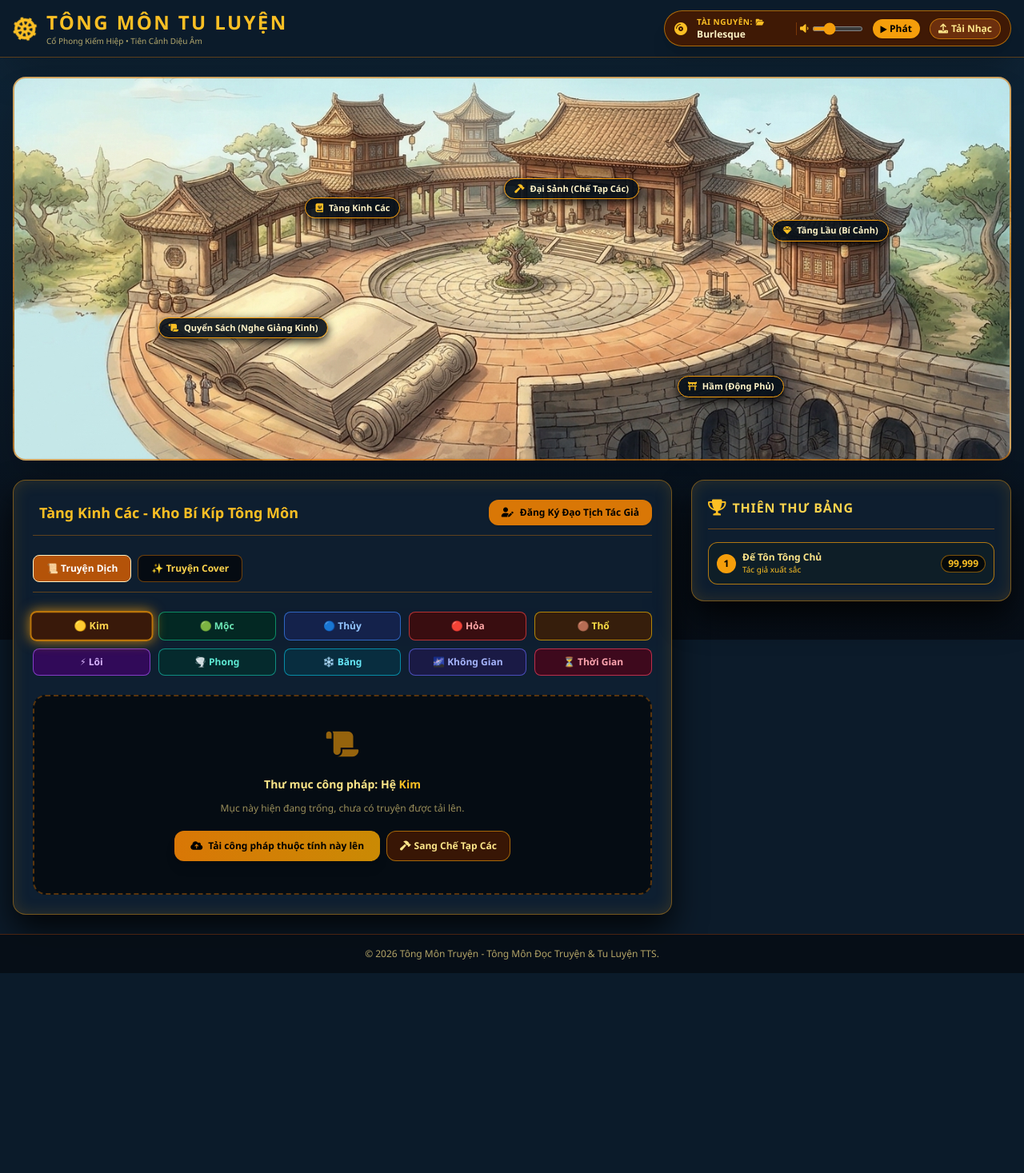
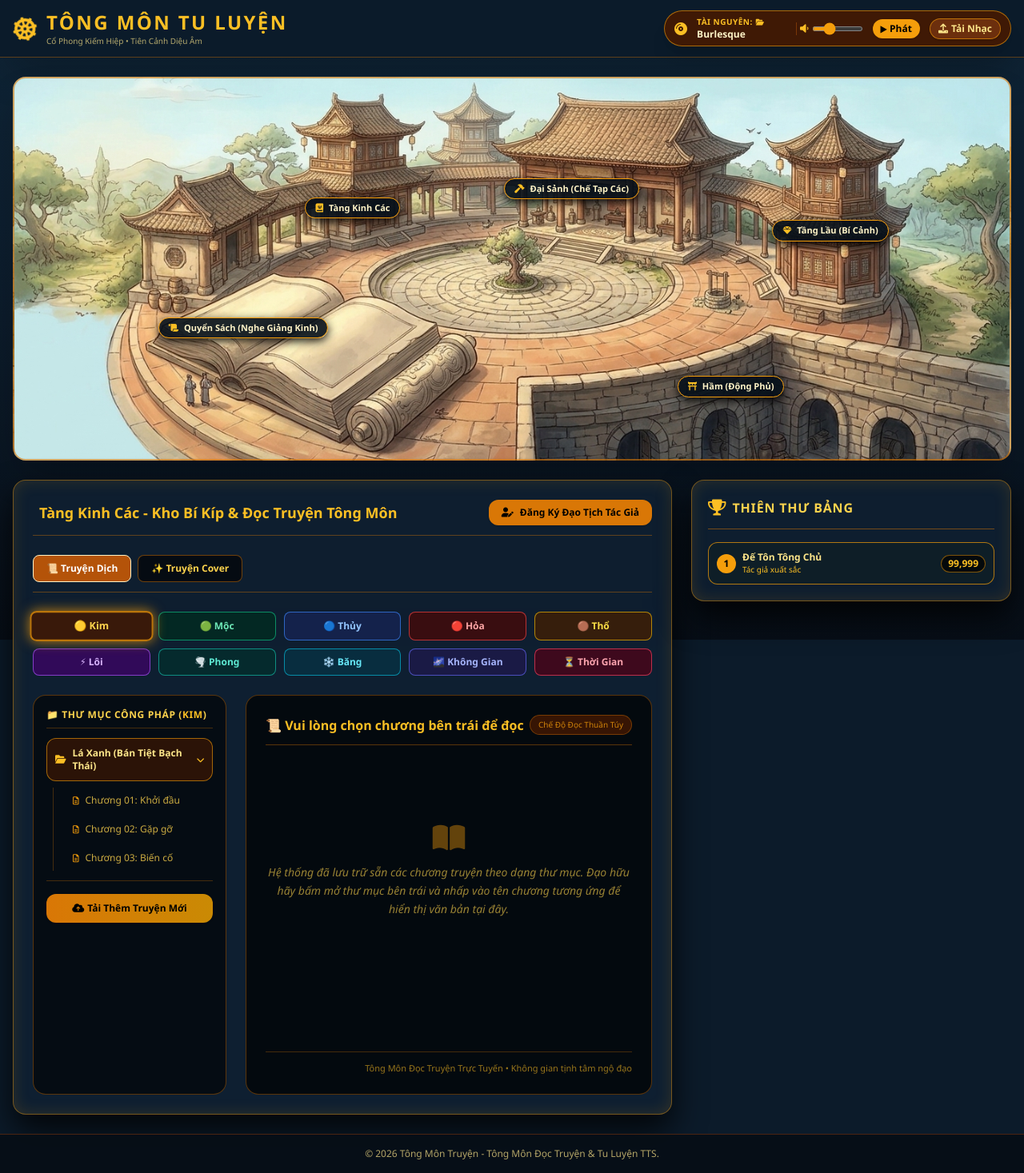
Before and after one commit to Thanh-art123/tts-appp, a Flask app: page /tang-kinh-cac in a window 1280 px wide. Shown: the whole page at 80% size. Before the commit the page ends 1217 px from the top, so only its background shows below. Run offline with Flask 3, Linux system fonts and the light colour scheme; some libraries are stand-ins or nearby versions.

Commit message:
Update tang_kinh_cac.html

```diff
--- a/templates/tang_kinh_cac.html
+++ b/templates/tang_kinh_cac.html
@@ -1,12 +1,12 @@
 {% extends "base.html" %}
-{% block title %}Tàng Kinh Các - Kho Bí Kíp{% endblock %}
+{% block title %}Tàng Kinh Các - Kho Bí Kíp & Đọc Truyện{% endblock %}
 
 {% block content %}
 <div class="panel-3d rounded-2xl p-6 space-y-6">
     <div class="flex flex-col md:flex-row justify-between items-start md:items-center border-b border-amber-600/40 pb-3 gap-4">
         <h2 class="text-lg font-bold text-amber-400 flex items-center space-x-2">
             <i class="fa-solid fa-book-bookmark text-amber-500"></i>
-            <span>Tàng Kinh Các - Kho Bí Kíp Tông Môn</span>
+            <span>Tàng Kinh Các - Kho Bí Kíp & Đọc Truyện Tông Môn</span>
         </h2>
 
         <!-- Nút Đăng Ký / Đăng Nhập Tác Giả -->
@@ -16,6 +16,7 @@
         </button>
     </div>
 
+    <!-- Phân loại chuyên mục -->
     <div class="flex space-x-2 border-b border-amber-600/40 pb-3 mb-4">
         <button onclick="switchCategory('truyen-dich')" id="btn-truyen-dich" class="sub-btn active-sub text-xs font-bold px-4 py-2 rounded-lg bg-black/60 border border-amber-600/50 text-amber-300 transition cursor-pointer">
             📜 Truyện Dịch
@@ -39,19 +40,72 @@
         <button onclick="selectElement('Thời Gian')" id="elem-Thời Gian" class="elem-btn text-xs py-2 px-2 bg-rose-950/80 border border-rose-500/70 rounded-lg font-bold text-rose-300 cursor-pointer">⏳ Thời Gian</button>
     </div>
 
-    <div class="text-center py-10 border-2 border-dashed border-amber-600/40 rounded-2xl bg-black/60 space-y-3">
-        <i class="fa-solid fa-scroll text-4xl text-amber-500/60 mb-2"></i>
-        <p class="text-amber-200 font-bold text-sm">Thư mục công pháp: Hệ <span id="current-elem-title" class="text-amber-400 font-extrabold">Kim</span></p>
-        <p class="text-amber-200/60 text-xs mt-1">Mục này hiện đang trống, chưa có truyện được tải lên.</p>
+    <!-- KHU VỰC GIAO DIỆN THƯ MỤC TRUYỆN VÀ ĐỌC SÁCH -->
+    <div class="grid grid-cols-1 lg:grid-cols-3 gap-6">
 
-        <div class="flex flex-col sm:flex-row justify-center gap-2 pt-2">
-            <button onclick="checkUploadPermission()" class="bg-gradient-to-r from-amber-600 to-yellow-600 hover:from-amber-500 hover:to-yellow-500 text-black font-extrabold text-xs py-2.5 px-5 rounded-xl shadow-lg transition cursor-pointer">
-                <i class="fa-solid fa-cloud-arrow-up mr-1"></i> Tải công pháp thuộc tính này lên
-            </button>
-            <a href="/che-tap-cac" class="bg-amber-950/80 hover:bg-amber-900 border border-amber-500/60 text-amber-200 font-bold text-xs py-2.5 px-4 rounded-xl transition inline-flex items-center justify-center">
-                <i class="fa-solid fa-hammer mr-1"></i> Sang Chế Tạp Các
-            </a>
+        <!-- CỘT BÊN TRÁI: THƯ MỤC CHỨA TRUYỆN -->
+        <div class="lg:col-span-1 bg-black/60 border border-amber-600/40 rounded-2xl p-4 space-y-3 max-h-[600px] overflow-y-auto">
+            <h3 class="text-xs font-extrabold text-amber-300 uppercase tracking-wider border-b border-amber-600/30 pb-2">
+                📁 Thư Mục Công Pháp (<span id="current-elem-title" class="text-amber-400">Kim</span>)
+            </h3>
+
+            <!-- Thư mục mẫu: Truyện Lá Xanh -->
+            <div class="space-y-2">
+                <div onclick="toggleFolder('folder-laxanh')" class="bg-amber-950/60 hover:bg-amber-900/60 border border-amber-500/60 p-2.5 rounded-xl cursor-pointer flex items-center justify-between transition">
+                    <span class="text-xs font-bold text-amber-200 flex items-center space-x-2">
+                        <i class="fa-solid fa-folder-open text-amber-400"></i>
+                        <span>Lá Xanh (Bán Tiệt Bạch Thái)</span>
+                    </span>
+                    <i class="fa-solid fa-chevron-down text-[10px] text-amber-400"></i>
+                </div>
+
+                <!-- Danh sách chương bên trong thư mục Lá Xanh -->
+                <ul id="folder-laxanh" class="space-y-1 pl-4 border-l border-amber-600/30 ml-2">
+                    <li onclick="loadChapter('Lá Xanh - Chương 01', 'Đây là nội dung văn bản chi tiết của Chương 01: Khởi đầu trong bộ truyện Lá Xanh. Bạn đọc có thể thoải mái thưởng thức cốt truyện mạch lạc tại đây.')" class="text-xs text-amber-300/80 hover:text-amber-200 hover:bg-amber-950/40 p-2 rounded-lg cursor-pointer transition flex items-center space-x-2">
+                        <i class="fa-regular fa-file-lines text-amber-500 text-[10px]"></i>
+                        <span>Chương 01: Khởi đầu</span>
+                    </li>
+                    <li onclick="loadChapter('Lá Xanh - Chương 02', 'Đây là nội dung văn bản chi tiết của Chương 02: Gặp gỡ trong bộ truyện Lá Xanh. Mạch truyện tiếp tục diễn biến lôi cuốn.')" class="text-xs text-amber-300/80 hover:text-amber-200 hover:bg-amber-950/40 p-2 rounded-lg cursor-pointer transition flex items-center space-x-2">
+                        <i class="fa-regular fa-file-lines text-amber-500 text-[10px]"></i>
+                        <span>Chương 02: Gặp gỡ</span>
+                    </li>
+                    <li onclick="loadChapter('Lá Xanh - Chương 03', 'Đây là nội dung văn bản chi tiết của Chương 03: Biến cố trong bộ truyện Lá Xanh. Những tình tiết bất ngờ dần hé lộ.')" class="text-xs text-amber-300/80 hover:text-amber-200 hover:bg-amber-950/40 p-2 rounded-lg cursor-pointer transition flex items-center space-x-2">
+                        <i class="fa-regular fa-file-lines text-amber-500 text-[10px]"></i>
+                        <span>Chương 03: Biến cố</span>
+                    </li>
+                </ul>
+            </div>
+
+            <!-- Nút tải thêm truyện -->
+            <div class="pt-4 border-t border-amber-600/30 text-center">
+                <button onclick="checkUploadPermission()" class="w-full bg-gradient-to-r from-amber-600 to-yellow-600 hover:from-amber-500 hover:to-yellow-500 text-black font-extrabold text-xs py-2.5 px-3 rounded-xl shadow transition cursor-pointer flex items-center justify-center space-x-1">
+                    <i class="fa-solid fa-cloud-arrow-up"></i>
+                    <span>Tải Thêm Truyện Mới</span>
+                </button>
+            </div>
         </div>
+
+        <!-- CỘT BÊN PHẢI: KHUNG ĐỌC TRUYỆN THUẦN TÚY -->
+        <div class="lg:col-span-2 bg-black/70 border border-amber-600/40 rounded-2xl p-6 flex flex-col justify-between min-h-[500px]">
+            <div>
+                <div class="border-b border-amber-600/40 pb-3 mb-4 flex items-center justify-between">
+                    <h3 id="reader-title" class="text-base font-extrabold text-amber-400">📜 Vui lòng chọn chương bên trái để đọc</h3>
+                    <span class="text-[10px] text-amber-500/80 bg-amber-950/80 px-2.5 py-1 rounded-full border border-amber-600/40">Chế Độ Đọc Thuần Túy</span>
+                </div>
+
+                <div id="reader-content" class="text-sm text-amber-100/90 leading-relaxed space-y-4 text-justify font-normal">
+                    <p class="text-amber-300/60 italic text-center py-20">
+                        <i class="fa-solid fa-book-open text-4xl mb-3 block text-amber-500/40"></i>
+                        Hệ thống đã lưu trữ sẵn các chương truyện theo dạng thư mục. Đạo hữu hãy bấm mở thư mục bên trái và nhấp vào tên chương tương ứng để hiển thị văn bản tại đây.
+                    </p>
+                </div>
+            </div>
+
+            <div class="border-t border-amber-600/30 pt-3 text-right text-[11px] text-amber-400/60">
+                Tông Môn Đọc Truyện Trực Tuyến • Không gian tịnh tâm ngộ đạo
+            </div>
+        </div>
+
     </div>
 </div>
 
@@ -95,11 +149,11 @@
 
         <div class="space-y-3 text-xs">
             <div>
-                <label class="block font-bold text-amber-300 mb-1">Tên Kinh Văn / Truyện:</label>
+                <label class="block font-bold text-amber-300 mb-1">Tên Thư Mục / Bộ Truyện:</label>
                 <input type="text" id="book-title" class="w-full bg-black/80 text-amber-100 border border-amber-500/80 rounded-xl px-3 py-2 focus:outline-none focus:border-amber-400" placeholder="Nhập tên bộ truyện...">
             </div>
             <div>
-                <label class="block font-bold text-amber-300 mb-1">Nội Dung / Chương Truyện:</label>
+                <label class="block font-bold text-amber-300 mb-1">Nội Dung Chương Truyện:</label>
                 <textarea id="book-content" rows="4" class="w-full bg-black/80 text-amber-100 border border-amber-500/80 rounded-xl p-3 focus:outline-none resize-none" placeholder="Dán nội dung chương truyện vào đây..."></textarea>
             </div>
         </div>
@@ -131,6 +185,20 @@
         document.querySelectorAll('.elem-btn').forEach(btn => btn.classList.remove('active-elem'));
         document.getElementById('elem-' + elemName).classList.add('active-elem');
         document.getElementById('current-elem-title').innerText = elemName;
+    }
+
+    // Đóng/mở thư mục danh sách chương
+    function toggleFolder(folderId) {
+        const folder = document.getElementById(folderId);
+        if (folder) {
+            folder.classList.toggle('hidden');
+        }
+    }
+
+    // Hàm load nội dung chương truyện vào khung đọc bên phải
+    function loadChapter(title, content) {
+        document.getElementById('reader-title').innerText = `📖 ${title}`;
+        document.getElementById('reader-content').innerHTML = `<p>${content}</p>`;
     }
 
     function openAuthorModal() {
```
